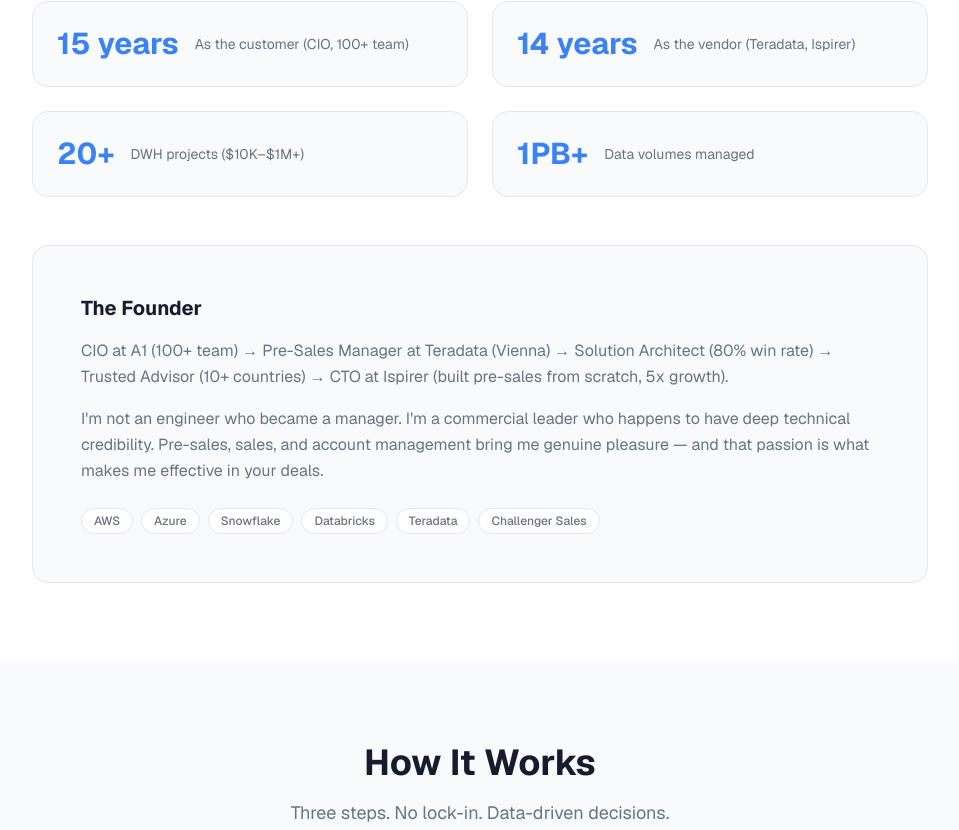
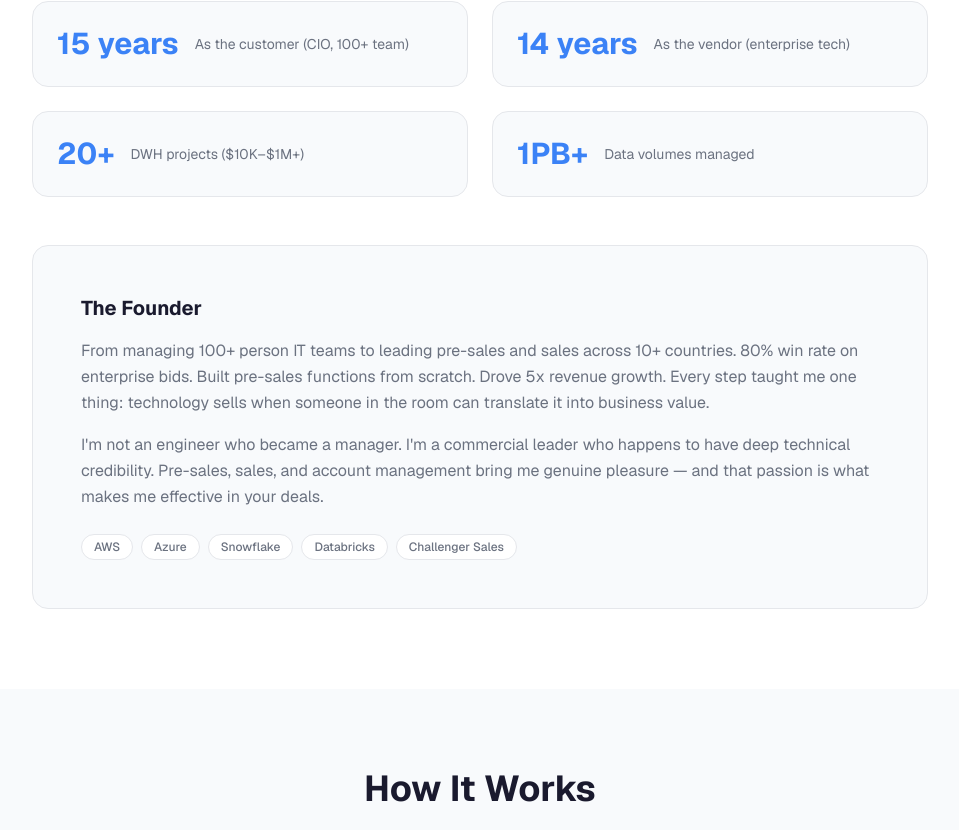
Before and after one commit to yurikoran/thesalescto, a Next.js app: page / in a window 1280 px wide. Shown: the part 3585-4415 px from the top of the page, without its empty margins (160-1119 px from the left). Built offline with nearby package versions, Linux system fonts and the light colour scheme.

Commit message:
Remove company names from text

```diff
--- a/src/app/page.tsx
+++ b/src/app/page.tsx
@@ -85,7 +85,7 @@
 
 const CAREER_STATS = [
   { value: "15", suffix: " years", label: "As the customer (CIO, 100+ team)" },
-  { value: "14", suffix: " years", label: "As the vendor (Teradata, Ispirer)" },
+  { value: "14", suffix: " years", label: "As the vendor (enterprise tech)" },
   { value: "20+", suffix: "", label: "DWH projects ($10K–$1M+)" },
   { value: "1PB+", suffix: "", label: "Data volumes managed" },
 ];
@@ -443,10 +443,11 @@
                 The Founder
               </h3>
               <p className="text-muted leading-relaxed mb-4">
-                CIO at A1 (100+ team) → Pre-Sales Manager at Teradata (Vienna)
-                → Solution Architect (80% win rate) → Trusted Advisor (10+
-                countries) → CTO at Ispirer (built pre-sales from scratch, 5x
-                growth).
+                From managing 100+ person IT teams to leading pre-sales and
+                sales across 10+ countries. 80% win rate on enterprise bids.
+                Built pre-sales functions from scratch. Drove 5x revenue growth.
+                Every step taught me one thing: technology sells when someone
+                in the room can translate it into business value.
               </p>
               <p className="text-muted leading-relaxed mb-6">
                 I&apos;m not an engineer who became a manager. I&apos;m a
@@ -461,7 +462,7 @@
                   "Azure",
                   "Snowflake",
                   "Databricks",
-                  "Teradata",
+
                   "Challenger Sales",
                 ].map((cert) => (
                   <span
```
